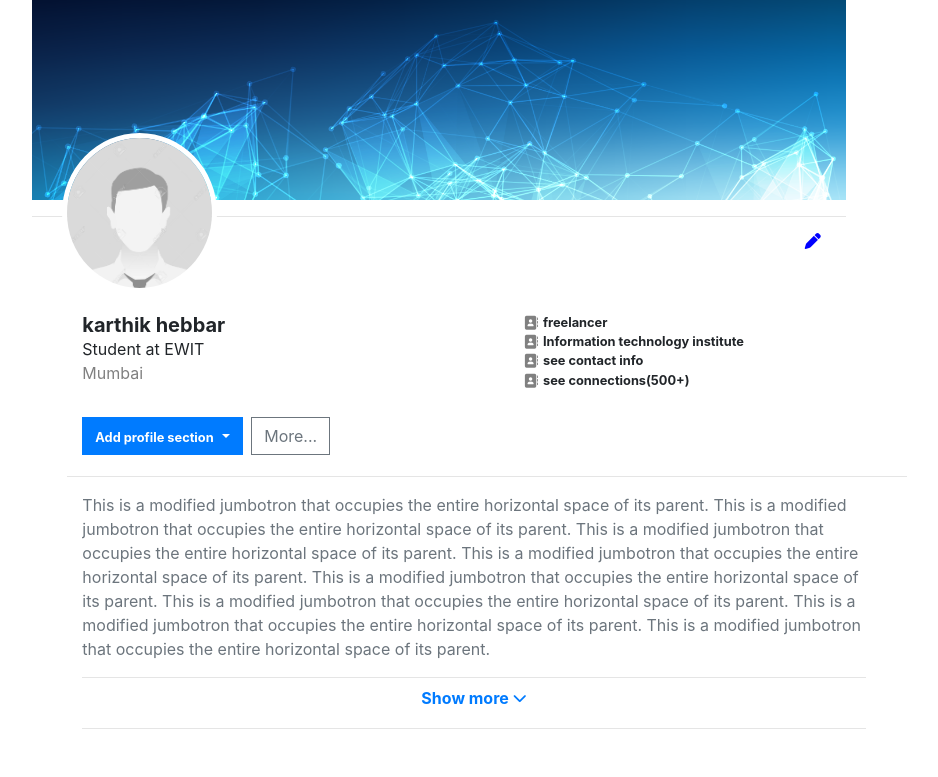
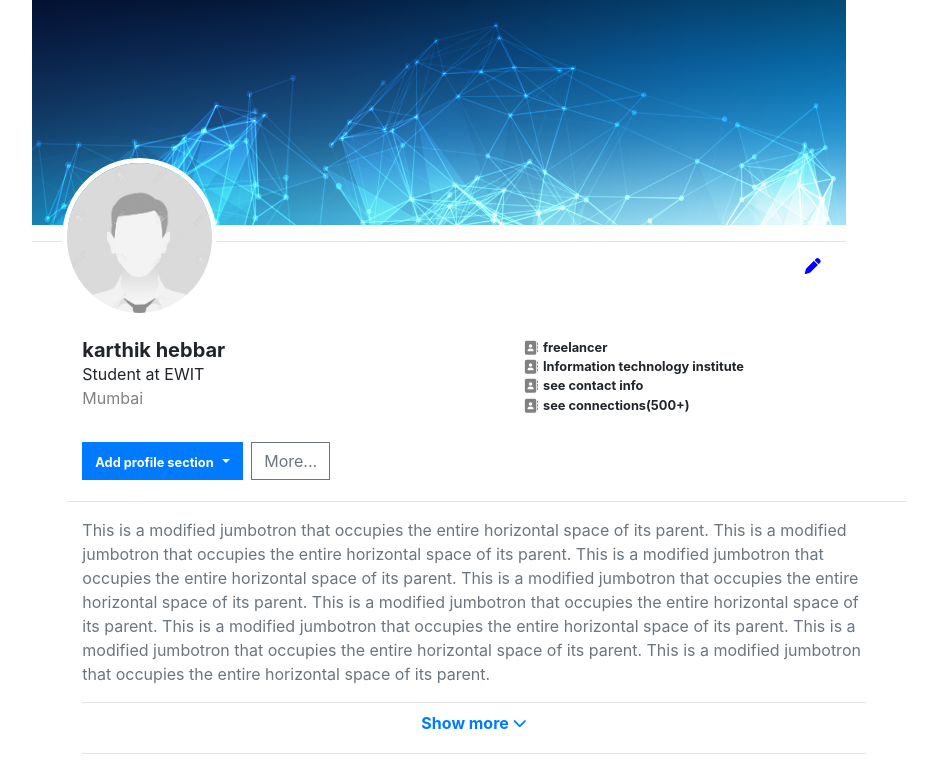
Before and after one commit to 96karthikhebbar/assignment, a plain HTML site: page index.html in a window 1280 px wide. Shown: the whole page, without its empty margins (201-1139 px from the left). Drawn offline with nearby package versions, Linux system fonts and the light colour scheme.

Commit message:
changed index file

```diff
--- a/index.html
+++ b/index.html
@@ -22,7 +22,7 @@
             <div class="col-8" >
 
          <div class="container rounded-0">
-                <img class="img-fluid img-responsive shadow-bottom" src="linkedin-bg.png" style="width:100%;height:200px">
+                <img class="img-fluid img-responsive shadow-bottom" src="linkedin-bg.png" style="width:100%;height:225px">
                 <hr style="color:black">
                 <img class="img-fluid img-responsive rounded-circle" src="dp.jpg"  style="width:155px;height:160px;position: relative;bottom:100px;left:30px;border: 5px solid white;" >
 
```
